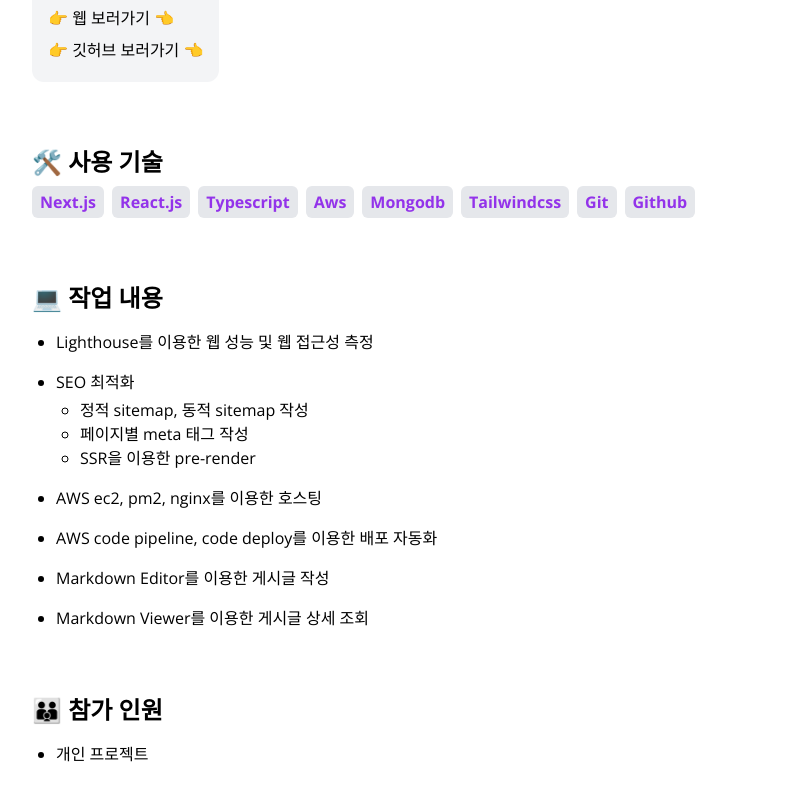
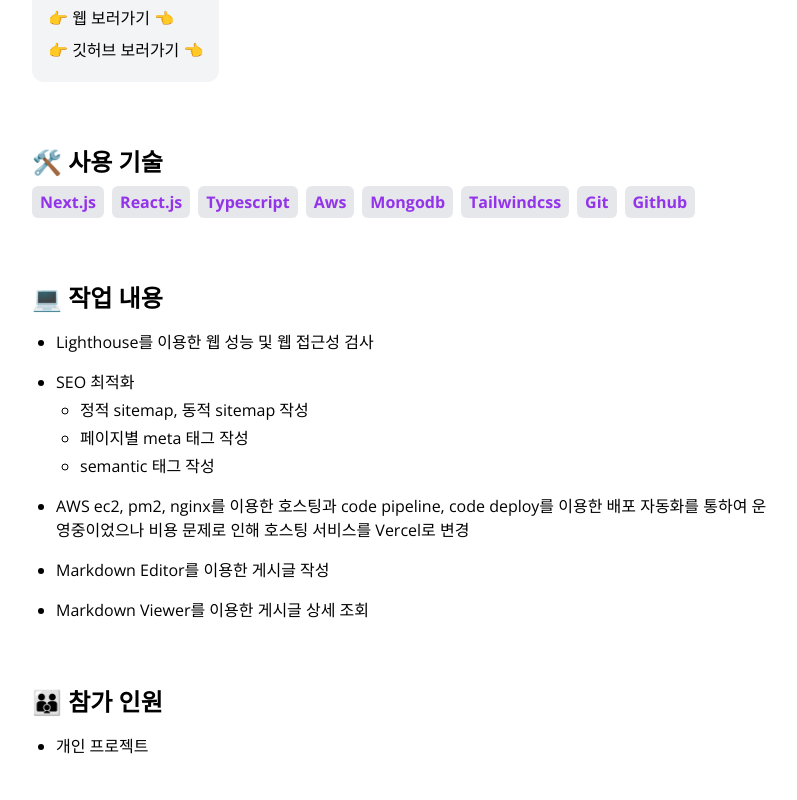
Before and after one commit to M-Sik/portfolio, a Next.js app: page /projects/siklog in a window 1280 px wide. Shown: the part 1018-1818 px from the top of the page, without its empty margins (240-1037 px from the left). Built offline with nearby package versions, Linux system fonts and the light colour scheme.

Commit message:
[refactor] 프로젝트 상세 -> 담당업무 섹션 컴포넌트 적용

```diff
--- a/src/app/projects/chium/page.tsx
+++ b/src/app/projects/chium/page.tsx
@@ -6,6 +6,7 @@
 import ProjectRoleSection from '@/components/sections/project/ProjectRoleSection';
 import ProjectServiceLinkList from '@/components/sections/project/ProjectServiceLinkSection';
 import ProjectUseSkillSection from '@/components/sections/project/ProjectUseSkillSection';
+import ProjectWorkDetailSection from '@/components/sections/project/ProjectWorkDetailSection';
 import React, { useEffect } from 'react';
 
 const links = [
@@ -27,6 +28,38 @@
 ];
 const skills = ['Vue.js', 'Javascript', 'Scss', 'Vuex', 'Vuetify', 'Git', 'Github'];
 const roles = ['프론트엔드 개발'];
+const workDetails = [
+  {
+    content: 'WebView를 이용한 Aos, Ios 앱 개발',
+    contentDetails: [],
+  },
+  {
+    content: '아임포트 Module을 이용하여 다날 본인인증 서비스 연동',
+    contentDetails: [],
+  },
+  {
+    content: '회원 관련 기능 구현',
+    contentDetails: ['로그인, 회원가입, 아이디 찾기, 비밀번호 찾기, 마이페이지 정보 관리'],
+  },
+  {
+    content: '폐기물 배출자 관련 기능 구현',
+    contentDetails: [
+      '배출 신청 및 신청내역 조회, 방문 신청한 업체 관리, 폐기물 입찰 내역 관리, 폐기물 처리내역 관리, 수거 업체 검색 및 조회, 거래 히스토리 관리 등등',
+    ],
+  },
+  {
+    content: '기타 기능 구현',
+    contentDetails: ['알림 내역 관리, 푸쉬 알림에 따른 페이지 이동, 1:1문의'],
+  },
+  {
+    content: 'UI Library를 적절히 활용하여 빠른 UI 개발',
+    contentDetails: [],
+  },
+  {
+    content: '운영 중에 발생하는 버그 및 고객 개선사항에 따른 수정',
+    contentDetails: [],
+  },
+];
 
 export default function ChiumPage() {
   useEffect(() => {
@@ -57,40 +90,7 @@
         <ProjectRoleSection roles={roles} />
       </FadeIn>
       <FadeIn delay={1.8}>
-        <h2 className={subTitleStyle}>💻 담당 업무</h2>
-        <ul className={listStyle}>
-          <li>WebView를 이용한 Aos, Ios 앱 개발</li>
-        </ul>
-        <ul className={listStyle}>
-          <li>아임포트 Module을 이용하여 다날 본인인증 서비스 연동</li>
-        </ul>
-        <ul className={listStyle}>
-          <li>회원 관련 기능 구현</li>
-          <ul className={listIndentStyle}>
-            <li>로그인, 회원가입, 아이디 찾기, 비밀번호 찾기, 마이페이지 정보 관리</li>
-          </ul>
-        </ul>
-        <ul className={listStyle}>
-          <li>폐기물 배출자 관련 기능 구현</li>
-          <ul className={listIndentStyle}>
-            <li>
-              배출 신청 및 신청내역 조회, 방문 신청한 업체 관리, 폐기물 입찰 내역 관리, 폐기물
-              처리내역 관리, 수거 업체 검색 및 조회, 거래 히스토리 관리 등등
-            </li>
-          </ul>
-        </ul>
-        <ul className={listStyle}>
-          <li>기타 기능 구현</li>
-          <ul className={listIndentStyle}>
-            <li>알림 내역 관리, 푸쉬 알림에 따른 페이지 이동, 1:1문의</li>
-          </ul>
-        </ul>
-        <ul className={listStyle}>
-          <li>UI Library를 적절히 활용하여 빠른 UI 개발</li>
-        </ul>
-        <ul className={listStyle}>
-          <li>운영 중에 발생하는 버그 및 고객 개선사항에 따른 수정</li>
-        </ul>
+        <ProjectWorkDetailSection title="💻 담당 업무" workDetails={workDetails} />
       </FadeIn>
       <FadeIn delay={2.1}>
         <ProjectNumberOfPeopleSection content="Front-End 2명, Back-End 2명 (참여율 Front-End 기준 70%)" />
@@ -98,7 +98,3 @@
     </section>
   );
 }
-
-const subTitleStyle = 'mt-16 mobile:mt-8 text-2xl font-bold';
-const listStyle = 'mt-4 list-disc pl-6';
-const listIndentStyle = 'mt-1 list-disc pl-6 !list-[circle]';
--- a/src/app/projects/diary/page.tsx
+++ b/src/app/projects/diary/page.tsx
@@ -12,6 +12,7 @@
 import ProjectServiceLinkList from '@/components/sections/project/ProjectServiceLinkSection';
 import ProjectUseSkillSection from '@/components/sections/project/ProjectUseSkillSection';
 import ProjectNumberOfPeopleSection from '@/components/sections/project/ProjectNumberOfPeopleSection';
+import ProjectWorkDetailSection from '@/components/sections/project/ProjectWorkDetailSection';
 
 const links = [
   {
@@ -26,7 +27,20 @@
   },
 ];
 const skills = ['React.js 18', 'Typescript', 'Zustand', 'Scss', 'Git', 'Github'];
-
+const workDetails = [
+  {
+    content: '함수형 컴포넌트 기반의 반응형 UI 구현',
+    contentDetails: [],
+  },
+  {
+    content: 'Zustand와 LocalStorage를 이용한 데이터 관리',
+    contentDetails: [],
+  },
+  {
+    content: '다이어리 조회, 생성, 수정, 삭제',
+    contentDetails: [],
+  },
+];
 const previews = [
   {
     title: '메인화면 타이핑 효과 👇👇',
@@ -76,16 +90,7 @@
         <ProjectUseSkillSection skills={skills} />
       </FadeIn>
       <FadeIn delay={1.5}>
-        <h2 className={subTitleStyle}>💻 작업 내용</h2>
-        <ul className={listStyle}>
-          <li>함수형 컴포넌트 기반의 반응형 UI 구현</li>
-        </ul>
-        <ul className={listStyle}>
-          <li>Zustand와 LocalStorage를 이용한 데이터 관리</li>
-        </ul>
-        <ul className={listStyle}>
-          <li>다이어리 조회, 생성, 수정, 삭제</li>
-        </ul>
+        <ProjectWorkDetailSection title="💻 작업 내용" workDetails={workDetails} />
       </FadeIn>
       <FadeIn delay={1.8}>
         <ProjectNumberOfPeopleSection content="개인 프로젝트" />
@@ -111,7 +116,6 @@
 }
 
 const subTitleStyle = 'mt-16 mobile:mt-8 text-2xl font-bold';
-const listStyle = 'mt-4 list-disc pl-6';
 
 const previewTitleStyle = 'font-bold text-xl mt-5 animate-c-bounce';
 const previewGifStyle = 'mt-3 mb-8';
--- a/src/app/projects/portfolio/page.tsx
+++ b/src/app/projects/portfolio/page.tsx
@@ -14,6 +14,7 @@
 import ProjectServiceLinkList from '@/components/sections/project/ProjectServiceLinkSection';
 import ProjectUseSkillSection from '@/components/sections/project/ProjectUseSkillSection';
 import ProjectNumberOfPeopleSection from '@/components/sections/project/ProjectNumberOfPeopleSection';
+import ProjectWorkDetailSection from '@/components/sections/project/ProjectWorkDetailSection';
 
 const links = [
   {
@@ -28,7 +29,28 @@
   },
 ];
 const skills = ['Next.js', 'React.js', 'Typescript', 'Tailwindcss', 'Scss', 'Git', 'Github'];
-
+const workDetails = [
+  {
+    content: 'Lighthouse를 이용한 웹 성능 및 웹 접근성 검사',
+    contentDetails: [],
+  },
+  {
+    content: 'SEO 최적화',
+    contentDetails: [
+      '정적 sitemap, 동적 sitemap 작성',
+      '페이지별 meta 태그 작성',
+      'semantic 태그 작성',
+    ],
+  },
+  {
+    content: 'Responsive UI 구현',
+    contentDetails: [],
+  },
+  {
+    content: 'Gsap를 이용한 애니메이션 구현',
+    contentDetails: [],
+  },
+];
 const previews = [
   {
     title: 'Lighthouse 측정 결과 👇👇',
@@ -74,28 +96,7 @@
         <ProjectUseSkillSection skills={skills} />
       </FadeIn>
       <FadeIn delay={1.5}>
-        <h2 className={subTitleStyle}>💻 작업 내용</h2>
-        <ul className={listStyle}>
-          <li>Lighthouse를 이용한 웹 성능 및 웹 접근성 검사</li>
-        </ul>
-        <ul className={listStyle}>
-          <li>SEO 최적화</li>
-          <ul className={listIndentStyle}>
-            <li>Robots.txt, Sitemap, Metadata, Semantic Tag</li>
-          </ul>
-        </ul>
-        <ul className={listStyle}>
-          <li>Responsive UI 구현</li>
-        </ul>
-        <ul className={listStyle}>
-          <li>Gsap를 이용한 애니메이션 구현</li>
-        </ul>
-        <ul className={listStyle}>
-          <li>스크롤 위치에 따른 목차 하이라이팅 구현</li>
-        </ul>
-        <ul className={listStyle}>
-          <li>Library를 이용하지 않은 Carousel 구현</li>
-        </ul>
+        <ProjectWorkDetailSection title="💻 작업 내용" workDetails={workDetails} />
       </FadeIn>
       <FadeIn delay={1.8}>
         <ProjectNumberOfPeopleSection content="개인 프로젝트" />
@@ -124,8 +125,6 @@
 }
 
 const subTitleStyle = 'mt-16 mobile:mt-8 text-2xl font-bold';
-const listStyle = 'mt-4 list-disc pl-6';
-const listIndentStyle = 'mt-1 list-disc pl-6 !list-[circle]';
 
 const previewTitleStyle = 'font-bold text-xl mt-5 animate-c-bounce';
 const previewGifStyle = 'mt-3 mb-8';
--- a/src/app/projects/siklog/page.tsx
+++ b/src/app/projects/siklog/page.tsx
@@ -11,6 +11,7 @@
 import ProjectServiceLinkList from '@/components/sections/project/ProjectServiceLinkSection';
 import ProjectUseSkillSection from '@/components/sections/project/ProjectUseSkillSection';
 import ProjectNumberOfPeopleSection from '@/components/sections/project/ProjectNumberOfPeopleSection';
+import ProjectWorkDetailSection from '@/components/sections/project/ProjectWorkDetailSection';
 
 const links = [
   {
@@ -34,7 +35,33 @@
   'Git',
   'Github',
 ];
-
+const workDetails = [
+  {
+    content: 'Lighthouse를 이용한 웹 성능 및 웹 접근성 검사',
+    contentDetails: [],
+  },
+  {
+    content: 'SEO 최적화',
+    contentDetails: [
+      '정적 sitemap, 동적 sitemap 작성',
+      '페이지별 meta 태그 작성',
+      'semantic 태그 작성',
+    ],
+  },
+  {
+    content:
+      'AWS ec2, pm2, nginx를 이용한 호스팅과 code pipeline, code deploy를 이용한 배포 자동화를 통하여 운영중이었으나 비용 문제로 인해 호스팅 서비스를 Vercel로 변경',
+    contentDetails: [],
+  },
+  {
+    content: 'Markdown Editor를 이용한 게시글 작성',
+    contentDetails: [],
+  },
+  {
+    content: 'Markdown Viewer를 이용한 게시글 상세 조회',
+    contentDetails: [],
+  },
+];
 const previews = [
   {
     title: 'Home 화면 👇👇',
@@ -143,30 +170,7 @@
         <ProjectUseSkillSection skills={skills} />
       </FadeIn>
       <FadeIn delay={1.5}>
-        <h2 className={subTitleStyle}>💻 작업 내용</h2>
-        <ul className={listStyle}>
-          <li>Lighthouse를 이용한 웹 성능 및 웹 접근성 측정</li>
-        </ul>
-        <ul className={listStyle}>
-          <li>SEO 최적화</li>
-          <ul className={listIndentStyle}>
-            <li>정적 sitemap, 동적 sitemap 작성</li>
-            <li>페이지별 meta 태그 작성</li>
-            <li>SSR을 이용한 pre-render</li>
-          </ul>
-        </ul>
-        <ul className={listStyle}>
-          <li>AWS ec2, pm2, nginx를 이용한 호스팅</li>
-        </ul>
-        <ul className={listStyle}>
-          <li>AWS code pipeline, code deploy를 이용한 배포 자동화</li>
-        </ul>
-        <ul className={listStyle}>
-          <li>Markdown Editor를 이용한 게시글 작성</li>
-        </ul>
-        <ul className={listStyle}>
-          <li>Markdown Viewer를 이용한 게시글 상세 조회</li>
-        </ul>
+        <ProjectWorkDetailSection title="💻 작업 내용" workDetails={workDetails} />
       </FadeIn>
       <FadeIn delay={1.8}>
         <ProjectNumberOfPeopleSection content="개인 프로젝트" />
--- a/src/app/projects/sikstagram/page.tsx
+++ b/src/app/projects/sikstagram/page.tsx
@@ -15,6 +15,7 @@
 import ProjectServiceLinkList from '@/components/sections/project/ProjectServiceLinkSection';
 import ProjectUseSkillSection from '@/components/sections/project/ProjectUseSkillSection';
 import ProjectNumberOfPeopleSection from '@/components/sections/project/ProjectNumberOfPeopleSection';
+import ProjectWorkDetailSection from '@/components/sections/project/ProjectWorkDetailSection';
 
 const links = [
   {
@@ -29,6 +30,29 @@
   },
 ];
 const skills = ['Next.js 13', 'React.js 18', 'Typescript', 'Swr', 'Tailwindcss', 'Git', 'Github'];
+const workDetails = [
+  {
+    content: 'Lighthouse를 이용한 웹 성능 및 웹 접근성 검사',
+    contentDetails: [],
+  },
+  { content: 'Sanity를 이용한 서버 데이터 관리', contentDetails: [] },
+  {
+    content: '회원 관련 기능 구현',
+    contentDetails: [
+      'OAuth 로그인(구글, 카카오), Next Meddleware를 이용한 User Session에 따른 처리, 마이페이지',
+    ],
+  },
+  {
+    content: '게시글 관련 기능 구현',
+    contentDetails: ['게시글 작성•조회, 좋아요, 북마크, 댓글 작성'],
+  },
+  {
+    content: '기타 기능 구현',
+    contentDetails: [
+      'File Drag and Drop, Swr을 이용한 데이터 동기화, 유저 팔로우•언팔로우, 사용자 검색',
+    ],
+  },
+];
 const previews = [
   {
     title: 'OAuth 로그인 👇👇',
@@ -96,36 +120,7 @@
         <ProjectUseSkillSection skills={skills} />
       </FadeIn>
       <FadeIn delay={1.5}>
-        <h2 className={subTitleStyle}>💻 작업 내용</h2>
-        <ul className={listStyle}>
-          <li>Lighthouse를 이용한 웹 성능 및 웹 접근성 검사</li>
-        </ul>
-        <ul className={listStyle}>
-          <li>Sanity를 이용한 서버 데이터 관리</li>
-        </ul>
-        <ul className={listStyle}>
-          <li>회원 관련 기능 구현</li>
-          <ul className={listIndentStyle}>
-            <li>
-              OAuth 로그인(구글, 카카오), Next Meddleware를 이용한 User Session에 따른 처리,
-              마이페이지
-            </li>
-          </ul>
-        </ul>
-        <ul className={listStyle}>
-          <li>게시글 관련 기능 구현</li>
-          <ul className={listIndentStyle}>
-            <li>게시글 작성•조회, 좋아요, 북마크, 댓글 작성</li>
-          </ul>
-        </ul>
-        <ul className={listStyle}>
-          <li>기타 기능 구현</li>
-          <ul className={listIndentStyle}>
-            <li>
-              File Drag and Drop, Swr을 이용한 데이터 동기화, 유저 팔로우•언팔로우, 사용자 검색
-            </li>
-          </ul>
-        </ul>
+        <ProjectWorkDetailSection title="💻 작업 내용" workDetails={workDetails} />
       </FadeIn>
       <FadeIn delay={1.8}>
         <ProjectNumberOfPeopleSection content="개인 프로젝트" />
@@ -151,8 +146,6 @@
 }
 
 const subTitleStyle = 'mt-16 mobile:mt-8 text-2xl font-bold';
-const listStyle = 'mt-4 list-disc pl-6';
-const listIndentStyle = 'mt-1 list-disc pl-6 !list-[circle]';
 
 const previewTitleStyle = 'font-bold text-xl mt-5 animate-c-bounce';
 const previewGifStyle = 'mt-3 mb-8';
```
